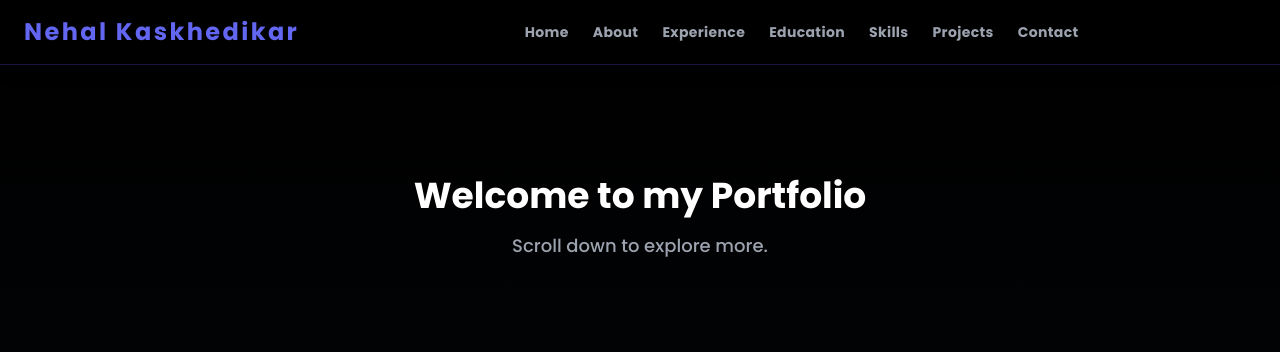
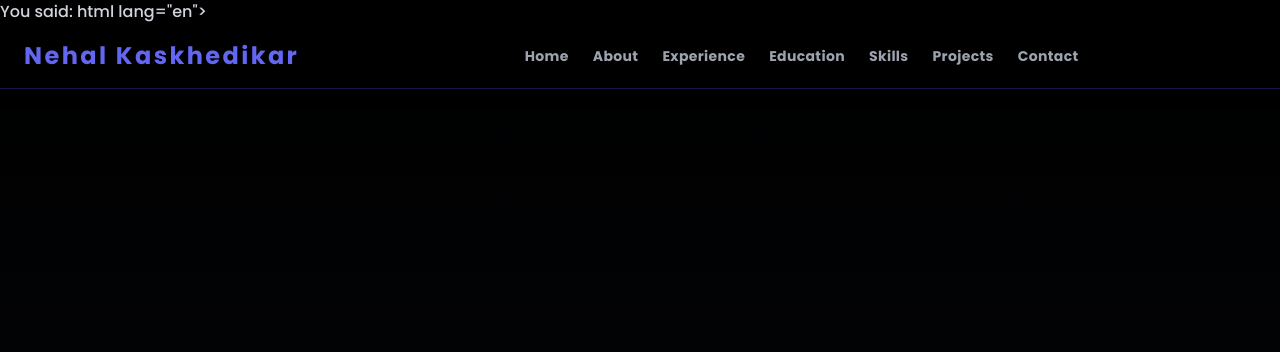
Before and after one commit to AyushSaxena2912/nehalkaskhedikar_portfolio, a plain HTML site: page index.html in a window 1280 px wide. Shown: the top 352 px of the page. Drawn offline with nearby package versions, Linux system fonts and the light colour scheme.

Commit message:
trying to correct website

```diff
--- a/index.html
+++ b/index.html
@@ -1,5 +1,5 @@
-<!DOCTYPE html>
-<html lang="en">
+You said:
+html lang="en">
   <head>
     <meta charset="utf-8" />
     <meta content="width=device-width, initial-scale=1" name="viewport" />
@@ -41,6 +41,7 @@
       <nav
         class="max-w-7xl mx-auto px-6 py-4 flex items-center justify-between md:justify-start md:space-x-12"
       >
+        <!-- Reduced from text-3xl to text-2xl -->
         <a
           aria-label="Homepage - Nehal Kaskhedikar"
           class="text-2xl font-extrabold text-indigo-500 tracking-widest hover:text-indigo-400 transition flex-shrink-0"
@@ -48,19 +49,67 @@
         >
           Nehal Kaskhedikar
         </a>
-
+        <!-- Added text-sm -->
         <ul
           class="hidden md:flex flex-wrap justify-center flex-1 space-x-6 text-gray-400 font-semibold tracking-wide text-sm"
         >
-          <li><a class="hover:text-indigo-500 transition" href="#home">Home</a></li>
-          <li><a class="hover:text-indigo-500 transition" href="#about">About</a></li>
-          <li><a class="hover:text-indigo-500 transition" href="#experience">Experience</a></li>
-          <li><a class="hover:text-indigo-500 transition" href="#education">Education</a></li>
-          <li><a class="hover:text-indigo-500 transition" href="#skills">Skills</a></li>
-          <li><a class="hover:text-indigo-500 transition" href="#projects">Projects</a></li>
-          <li><a class="hover:text-indigo-500 transition" href="#contact">Contact</a></li>
+          <li>
+            <a
+              class="hover:text-indigo-500 transition duration-300 ease-in-out whitespace-nowrap"
+              href="#home"
+            >
+              Home
+            </a>
+          </li>
+          <li>
+            <a
+              class="hover:text-indigo-500 transition duration-300 ease-in-out whitespace-nowrap"
+              href="#about"
+            >
+              About
+            </a>
+          </li>
+          <li>
+            <a
+              class="hover:text-indigo-500 transition duration-300 ease-in-out whitespace-nowrap"
+              href="#experience"
+            >
+              Experience
+            </a>
+          </li>
+          <li>
+            <a
+              class="hover:text-indigo-500 transition duration-300 ease-in-out whitespace-nowrap"
+              href="#education"
+            >
+              Education
+            </a>
+          </li>
+          <li>
+            <a
+              class="hover:text-indigo-500 transition duration-300 ease-in-out whitespace-nowrap"
+              href="#skills"
+            >
+              Skills
+            </a>
+          </li>
+          <li>
+            <a
+              class="hover:text-indigo-500 transition duration-300 ease-in-out whitespace-nowrap"
+              href="#projects"
+            >
+              Projects
+            </a>
+          </li>
+          <li>
+            <a
+              class="hover:text-indigo-500 transition duration-300 ease-in-out whitespace-nowrap"
+              href="#contact"
+            >
+              Contact
+            </a>
+          </li>
         </ul>
-
         <button
           aria-label="Toggle menu"
           class="md:hidden text-gray-400 focus:outline-none hover:text-indigo-500 transition"
@@ -69,47 +118,60 @@
           <i class="fas fa-bars fa-2x"></i>
         </button>
       </nav>
-
       <!-- Mobile Menu -->
       <div
         class="hidden md:hidden bg-black bg-opacity-95 border-t border-indigo-600/40"
         id="mobile-menu"
       >
+        <!-- Changed to text-base -->
         <ul
           class="flex flex-col space-y-5 px-6 py-8 text-gray-400 font-semibold text-base tracking-wide"
         >
-          <li><a class="hover:text-indigo-500 transition block" href="#home">Home</a></li>
-          <li><a class="hover:text-indigo-500 transition block" href="#about">About</a></li>
-          <li><a class="hover:text-indigo-500 transition block" href="#experience">Experience</a></li>
-          <li><a class="hover:text-indigo-500 transition block" href="#education">Education</a></li>
-          <li><a class="hover:text-indigo-500 transition block" href="#skills">Skills</a></li>
-          <li><a class="hover:text-indigo-500 transition block" href="#projects">Projects</a></li>
-          <li><a class="hover:text-indigo-500 transition block" href="#contact">Contact</a></li>
+          <li>
+            <a class="hover:text-indigo-500 transition block" href="#home">
+              Home
+            </a>
+          </li>
+          <li>
+            <a class="hover:text-indigo-500 transition block" href="#about">
+              About
+            </a>
+          </li>
+          <li>
+            <a class="hover:text-indigo-500 transition block" href="#experience">
+              Experience
+            </a>
+          </li>
+          <li>
+            <a class="hover:text-indigo-500 transition block" href="#education">
+              Education
+            </a>
+          </li>
+          <li>
+            <a class="hover:text-indigo-500 transition block" href="#skills">
+              Skills
+            </a>
+          </li>
+          <li>
+            <a class="hover:text-indigo-500 transition block" href="#projects">
+              Projects
+            </a>
+          </li>
+          <li>
+            <a class="hover:text-indigo-500 transition block" href="#contact">
+              Contact
+            </a>
+          </li>
         </ul>
       </div>
     </header>
 
+    <!-- Your content starts here -->
     <main class="pt-28 max-w-7xl mx-auto px-6 sm:px-8 lg:px-12">
-      <!-- Add your sections here -->
-      <section id="home" class="py-16 text-center">
-        <h1 class="text-4xl font-bold text-white mb-4">Welcome to my Portfolio</h1>
-        <p class="text-lg text-gray-400">Scroll down to explore more.</p>
-      </section>
+      <!-- other sections go here -->
     </main>
-
-    <!-- JavaScript for Mobile Menu Toggle -->
-    <script>
-      const menuBtn = document.getElementById("menu-btn");
-      const mobileMenu = document.getElementById("mobile-menu");
-
-      menuBtn.addEventListener("click", () => {
-        mobileMenu.classList.toggle("hidden");
-      });
-    </script>
   </body>
 </html>
-
-
    <!-- Hero Section -->
    <section class="min-h-screen flex flex-col md:flex-row items-center justify-center gap-12 md:gap-24" id="home">
     <div class="flex-1 text-center md:text-left space-y-6 max-w-xl">
```
